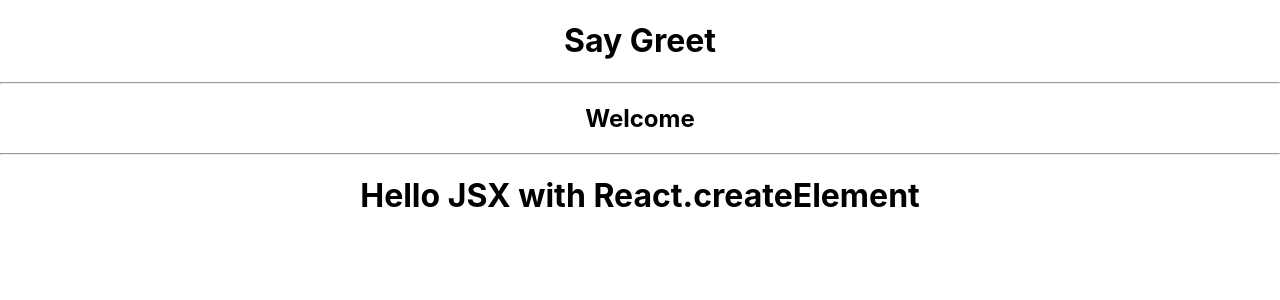
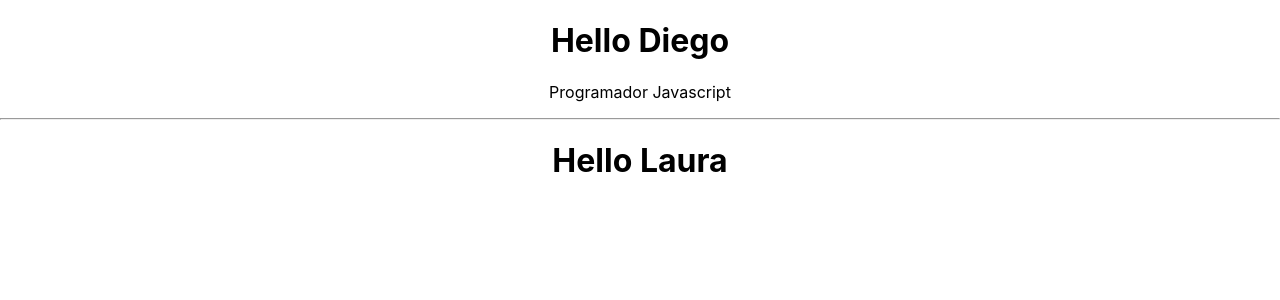
Before and after one commit to dyhalmeida/react-tutorial, a React (Create React App) app: page / in a window 1280 px wide. Shown: the top 300 px of the page. Built offline with nearby package versions, Linux system fonts and the light colour scheme.

Commit message:
05 - Props function

```diff
--- a/src/App.js
+++ b/src/App.js
@@ -1,18 +1,16 @@
 import React from 'react';
 import './App.css';
 
-import Greet from './components/Greet';
-import Welcome from './components/Welcome';
 import Hello from './components/Hello';
 
 function App() {
   return (
     <div className="App">
-      <Greet />
+      <Hello name="Diego">
+        <p>Programador Javascript</p>
+      </Hello>
       <hr/>
-      <Welcome />
-      <hr/>
-      <Hello />
+      <Hello name="Laura" />
     </div>
   );
 }
--- a/src/components/Hello/index.js
+++ b/src/components/Hello/index.js
@@ -1,28 +1,19 @@
 import React from 'react';
 
-const Hello = () => {
+const Hello = (props) => {
 
-  /**
-
+    /**
+     * Props são somente leituras
+     * Função e Class nunce deve modificar
+     * suas próprias props
+     */
     return (
       <div>
-        <h1>Hello JSX</h1>
+        <h1>Hello {props.name}</h1>
+        {props.children}
       </div>
     );
 
-    O código acim com JSX é o mesmo que o código abaixo
-    utlizando o React.createElement
-
-   */
-  return React.createElement(
-    'div',
-    null,
-    React.createElement(
-      'h1',
-      null,
-      'Hello JSX with React.createElement'
-    )
-  );
 }
 
 export default Hello;
```
